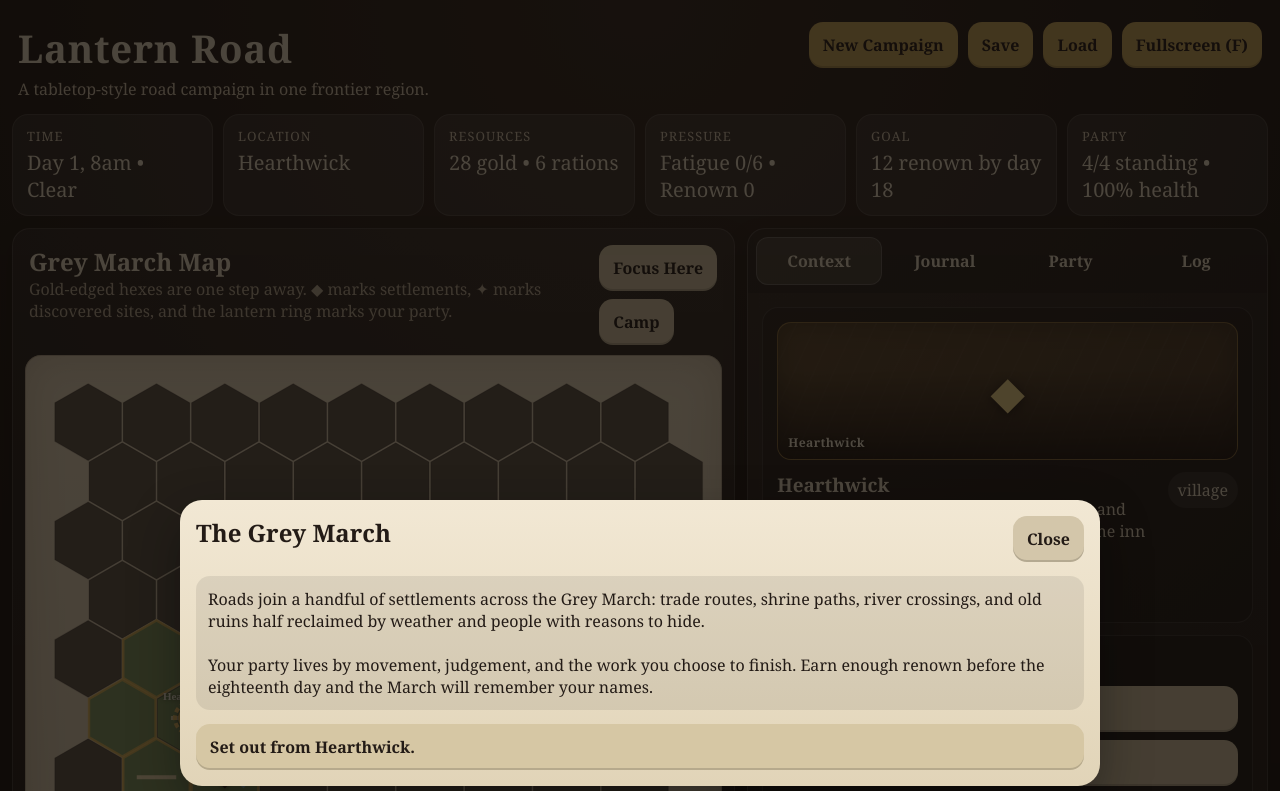
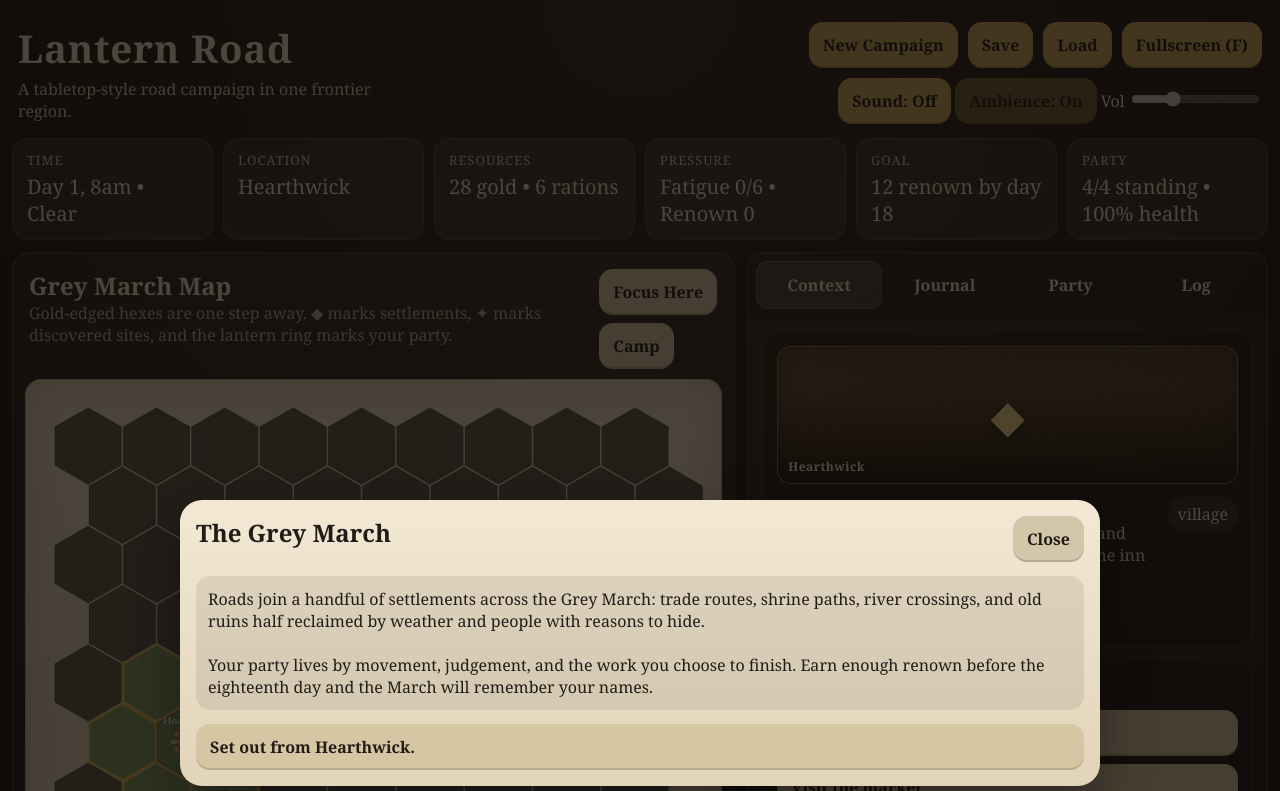
Before and after one commit to Parris-Tech-Services/lantern-road, a plain HTML site: page index.html in a window 1280 px wide. Shown: the top 791 px of the page. Drawn offline with Linux system fonts and the light colour scheme; a script that the page names is missing.

Commit message:
LR-0003 add audio controls

```diff
--- a/index.html
+++ b/index.html
@@ -20,6 +20,14 @@
         <button class="top-button" id="saveBtn">Save</button>
         <button class="top-button" id="loadBtn">Load</button>
         <button class="top-button" id="fullscreenBtn">Fullscreen (F)</button>
+        <div class="audio-controls" aria-label="Audio controls">
+          <button class="top-button audio-toggle" id="soundToggleBtn" type="button" aria-pressed="false">Sound: Off</button>
+          <button class="top-button audio-toggle" id="ambienceToggleBtn" type="button" aria-pressed="true" disabled>Ambience: On</button>
+          <label class="volume-control" for="volumeSlider">
+            <span>Vol</span>
+            <input id="volumeSlider" type="range" min="0" max="1" step="0.05" value="0.28" disabled aria-label="Sound volume" />
+          </label>
+        </div>
       </div>
     </header>
 
```
